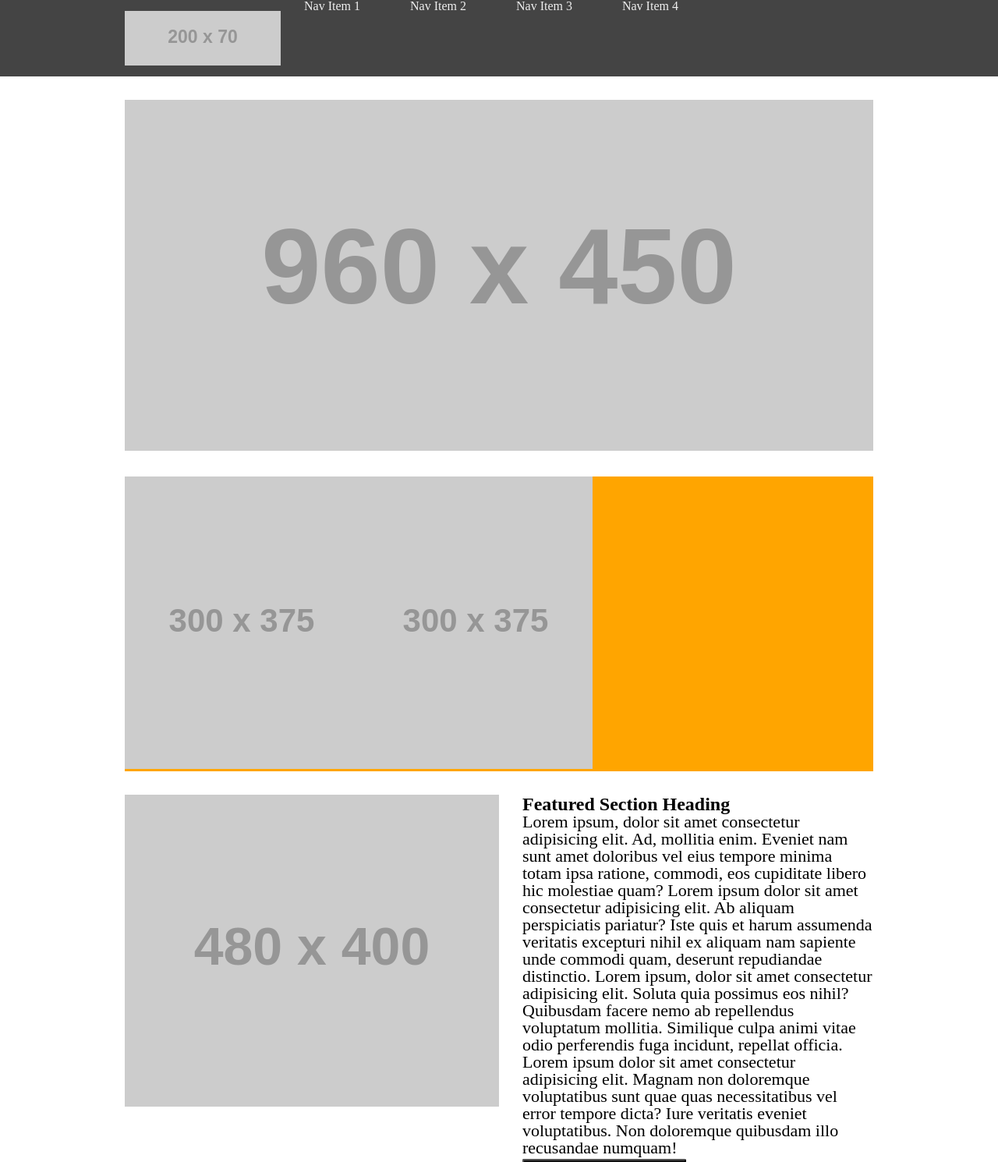
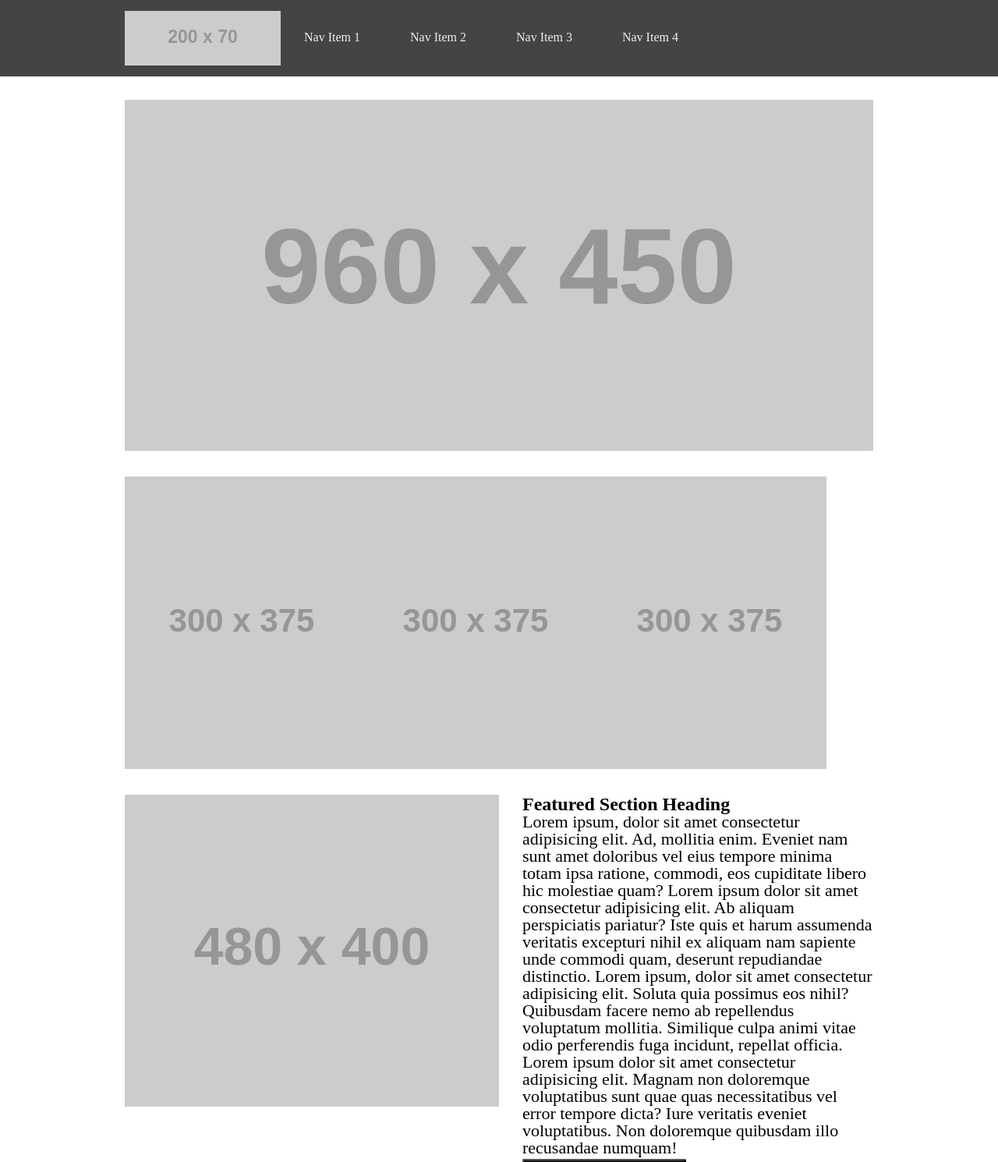
Before and after one commit to dquinn25/wire-frame-exercise, a plain HTML site: page index.html in a window 1280 px wide. Shown: the top 1490 px of the page at 78% size. Drawn offline with Linux system fonts and the light colour scheme; placeholder pictures from the web are drawn by us.

Commit message:
made edits

```diff
--- a/index.html
+++ b/index.html
@@ -29,6 +29,9 @@
                     <li>
                         <img src="https://placehold.it/300x375/111">
                     </li>
+                    <li>
+                        <img src="https://placehold.it/300x375/111">
+                    </li>
                 </ul>
 
 
--- a/style.css
+++ b/style.css
@@ -1,6 +1,7 @@
 *{
     box-sizing: border-box;
 }
+
 header {
     background-color: #444;
     height: 98px;
@@ -32,6 +33,9 @@ nav li a{
     text-decoration:none;
     color: #eee;
     font-size: 16px;
+    position: relative;
+    top: 40px;
+
 }
 
 main {
@@ -45,7 +49,6 @@ main > img:first-child{
 
 main > ul {
     margin-top: 30px;
-    background-color: orange;
     overflow: hidden;
 }
 
```
